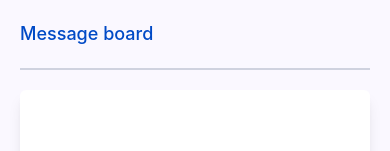
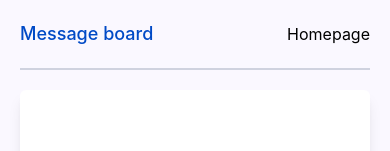
Before and after one commit to Haveadream1/message-board, a React (Vite) app in the folder client/: page /auth/login in a window 390 px wide. Shown: the top 151 px of the page. Built offline with nearby package versions, Linux system fonts and the light colour scheme; no server answers.

Commit message:
feat: display link back to homepage on mobile view

```diff
--- a/client/src/components/Header.tsx
+++ b/client/src/components/Header.tsx
@@ -5,9 +5,17 @@ export default function Header({isLoginDisplay} : { isLoginDisplay: boolean}) {
         <header className="pb-5 flex items-center justify-between border-b-2 border-b-light-grey">
             <p className="text-blue text-lg font-medium">Message board</p>
 
-            {isLoginDisplay && (
+            {isLoginDisplay ? (
                 <Link to={"/auth/login"} aria-label="Continue to login">
                     Login
+                </Link>
+            ) : (
+                <Link
+                    to={"/"}
+                    aria-label="Continue to homepage"
+                    className="block md:hidden"
+                    >
+                    Homepage
                 </Link>
             )}
         </header>
```
